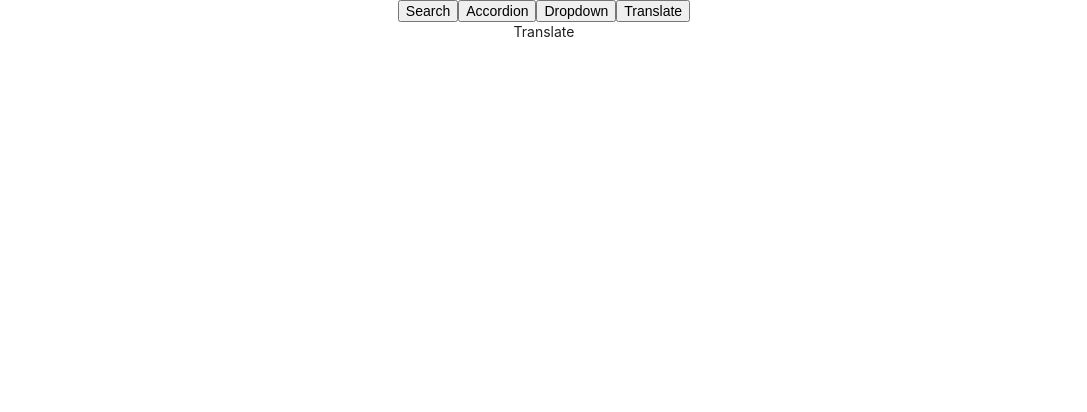
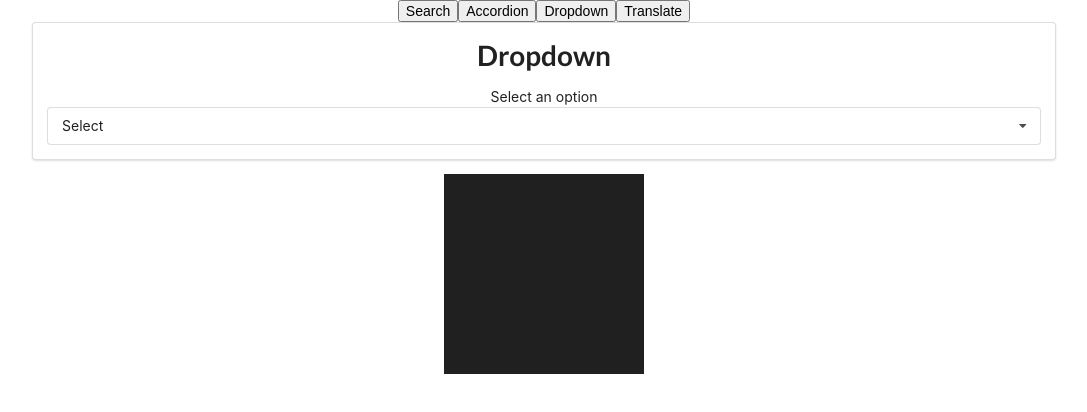
Before and after one commit to yunusparvezkhan/widget-app, a React (Create React App) app: page / in a window 1280 px wide. Shown: the top 412 px of the page, without its empty margins (96-1183 px from the left). Built offline with nearby package versions, Linux system fonts and the light colour scheme.

Commit message:
Added the Dropdown component inside the Translate Page"

```diff
--- a/src/components/Translate.js
+++ b/src/components/Translate.js
@@ -1,8 +1,28 @@
-import React from 'react'
+import React, { useState } from 'react'
+import Dropdown from './Dropdown'
+
+const options = [
+    {
+        label: 'Afrikaans',
+        value: 'af'
+    },
+    {
+        label: 'Arabic',
+        value: 'ar'
+    },
+    {
+        label: 'Hindi',
+        value: 'hi'
+    }
+]
 
 const Translate = () => {
+    const [selectedop, setSelectedop] = useState({ label: 'Select', value: '#202020' });
+
     return (
-        <div>Translate</div>
+        <div>
+            <Dropdown options={options} selectedop={selectedop} onSelectedopChange={setSelectedop} />
+        </div>
     )
 }
 
```
